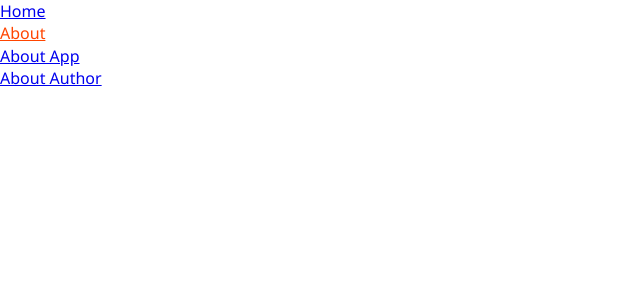
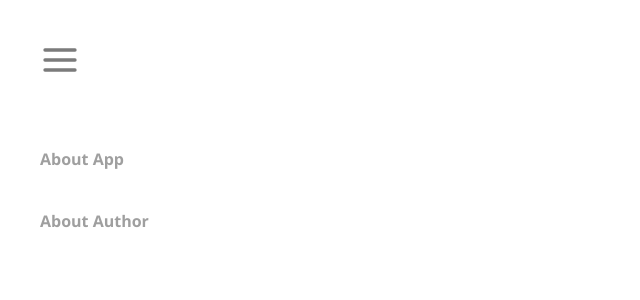
Before and after one commit to kayej22/react-todo-app, a React (Create React App) app: page /about in a window 1280 px wide. Shown: the top 300 px of the page, without its empty margins (0-640 px from the left). Built offline with nearby package versions, Linux system fonts and the light colour scheme.

Commit message:
finishing navbar and css

```diff
--- a/src/App.css
+++ b/src/App.css
@@ -68,3 +68,87 @@
   color: orangered;
   text-decoration: underline;
 }
+
+/* Nav bar */
+
+.navBar {
+  position: relative;
+}
+
+.navBar button {
+  position: fixed;
+  left: 40px;
+  top: 40px;
+  z-index: 10;
+  cursor: pointer;
+  background: transparent;
+  border: none;
+}
+
+.menuNav {
+  overflow-y: scroll;
+  list-style: none;
+  position: fixed;
+  top: 0;
+  background: darkcyan;
+  left: 0;
+  bottom: 0;
+  height: 100vh;
+  width: 0;
+  overflow: hidden;
+  max-width: 290px;
+  z-index: 9;
+}
+
+.menuNav.showMenu {
+  width: 100%;
+}
+
+a {
+  display: block;
+  padding: 10px 40px;
+  text-decoration: none;
+  color: #3fffd2;
+  text-transform: uppercase;
+  font-weight: bold;
+}
+
+.menuNav li:first-child {
+  margin-top: 7rem;
+}
+
+.about__content {
+  padding: 8rem 40px;
+  display: flex;
+}
+
+.about__list {
+  list-style: none;
+  flex: 2;
+  margin-right: 15px;
+}
+
+.about__list a {
+  color: #9f9f9f;
+  text-transform: capitalize;
+  padding: 20px 0;
+  font-weight: 600;
+}
+
+.about__list a:hover {
+  color: #000;
+}
+
+.main__content {
+  flex: 7;
+}
+
+.main__content h1 {
+  margin-bottom: 15px;
+  line-height: 30px;
+  font-size: 30px;
+}
+
+.main__content p {
+  line-height: 25px;
+}
--- a/src/components/Navbar.js
+++ b/src/components/Navbar.js
@@ -1,7 +1,12 @@
-import React from "react"
+import React, { useState } from "react"
 import { NavLink } from "react-router-dom"
 
+import { MdClose } from "react-icons/md"
+import { FiMenu } from "react-icons/fi"
+
 const Navbar = () => {
+
+  const [navbarOpen, setNavbarOpen] = useState(false)
 
   const links = [
     {
@@ -16,13 +21,33 @@
     },
   ]
 
+  const handleToggle = () => {
+    setNavbarOpen(!navbarOpen)
+  }
+
+  const closeMenu = () => {
+    setNavbarOpen(false)
+  }
+
   return (
     <nav className="navBar">
-        <ul>
+      <button onClick={handleToggle}>
+        {navbarOpen ? (
+          <MdClose style={{ color: "#fff", width: "40px", height: "40px" }} />
+        ) : (
+          <FiMenu style={{ color: "#7b7b7b", width: "40px", height: "40px" }} />
+        )}
+        </button>
+        <ul className={`menuNav ${navbarOpen ? "showMenu" :""}`}>
           {links.map(link => {
             return (
             <li key={link.id}>
-              <NavLink to={link.path} activeClassName="active-link" exact>
+              <NavLink
+                to={link.path}
+                activeClassName="active-link"
+                onClick={() => closeMenu()}
+                exact
+                >
                 {link.text}
               </NavLink>
             </li>
--- a/src/pages/About.js
+++ b/src/pages/About.js
@@ -5,8 +5,8 @@
 const About = () => {
   const { url, path } = useRouteMatch()
   return (
-    <div>
-      <ul>
+    <div className="about__content">
+      <ul className="about__list">
         <li>
           <Link to= {`${url}/about-app`}>About App</Link>
         </li>
--- a/src/pages/SinglePage.js
+++ b/src/pages/SinglePage.js
@@ -22,7 +22,7 @@
 
 
   return (
-    <div>
+    <div className="main__content">
       <h1>{title}</h1>
       <p>{description}</p>
     </div>
```
